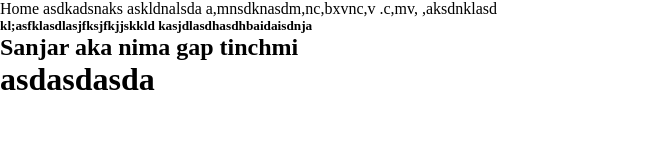
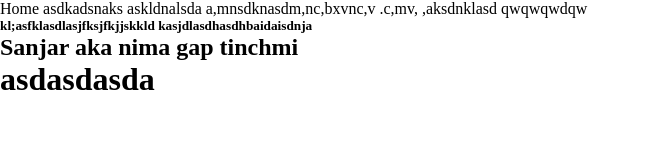
Before and after one commit to Sanjar872/Dc_Cyber, a React (Create React App) app: page / in a window 1280 px wide. Shown: the top 160 px of the page, without its empty margins (0-651 px from the left). Built offline with nearby package versions, Linux system fonts and the light colour scheme.

Commit message:
wwwwwwww

```diff
--- a/src/Components/Home/Home.jsx
+++ b/src/Components/Home/Home.jsx
@@ -7,7 +7,7 @@ const Home = () => {
         askldnalsda
         a,mnsdknasdm,nc,bxvnc,v .c,mv,
         ,aksdnklasd
-
+qwqwqwdqw
 
 <h5>kl;asfklasdlasjfksjfkjjskkld kasjdlasdhasdhbaidaisdnja</h5>
 
```
